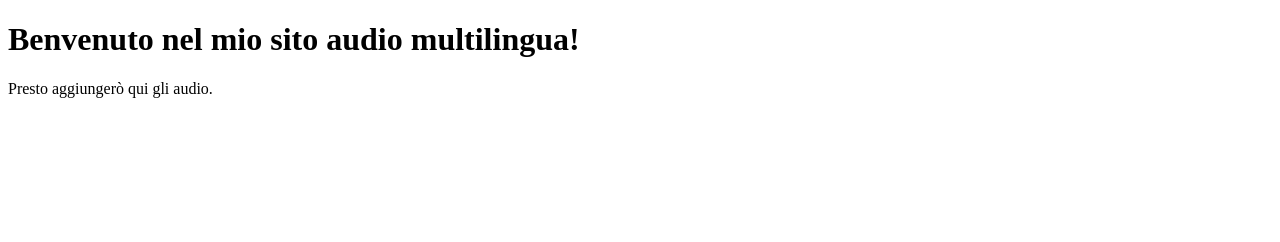
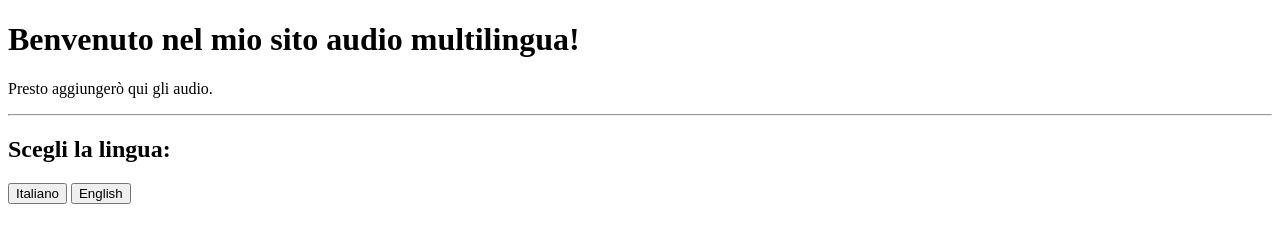
Before and after one commit to mattia118/audio-multilingua, a plain HTML site: page docs/index.html in a window 1280 px wide. Drawn offline with Linux system fonts and the light colour scheme.

Commit message:
Update index.html

```diff
--- a/docs/index.html
+++ b/docs/index.html
@@ -1,11 +1,17 @@
 <!DOCTYPE html>
 <html lang="it">
 <head>
-    <meta charset="UTF-8">
-    <title>Sito Audio Multilingua</title>
+  <meta charset="UTF-8">
+  <title>Sito Audio Multilingua</title>
 </head>
 <body>
-    <h1>Benvenuto nel mio sito audio multilingua!</h1>
-    <p>Presto aggiungerò qui gli audio.</p>
+  <h1>Benvenuto nel mio sito audio multilingua!</h1>
+  <p>Presto aggiungerò qui gli audio.</p>
+
+  <hr>
+
+  <h2>Scegli la lingua:</h2>
+  <button onclick="window.location.href='italiano.html'">Italiano</button>
+  <button onclick="window.location.href='english.html'">English</button>
 </body>
 </html>
```
